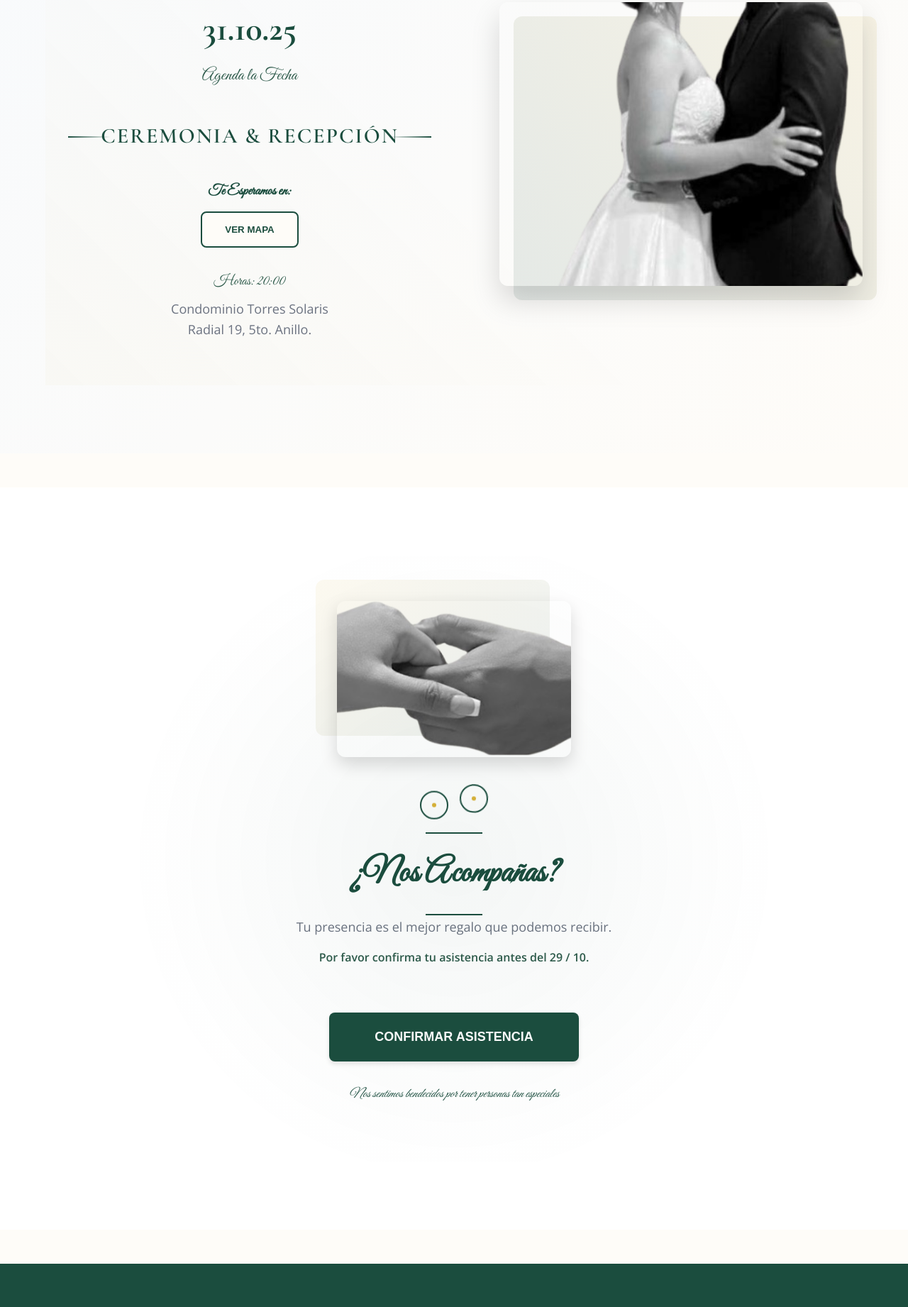
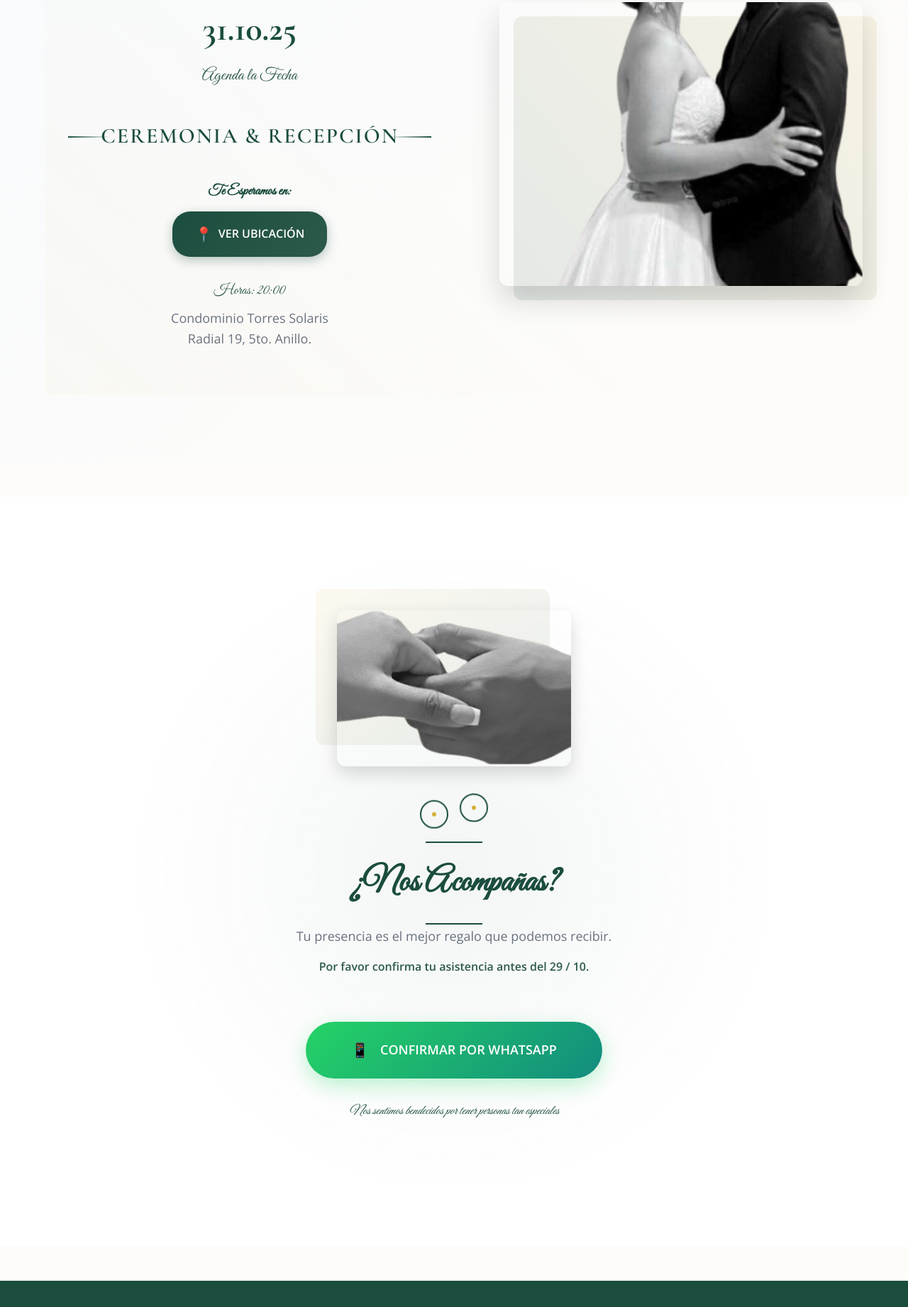
Before and after one commit to AxelMQ/daniel-gabriela_boda, a plain HTML site: page index.html in a window 1280 px wide. Shown: the part 1681-3523 px from the top of the page at 71% size. Drawn offline with nearby package versions, Linux system fonts and the light colour scheme.

Commit message:
Mejorar botón de confirmación con WhatsApp y botón de ubicación

```diff
--- a/css/components.css
+++ b/css/components.css
@@ -596,20 +596,27 @@
 }
 
 .info__map-btn {
-    background-color: var(--color-cream);
-    color: var(--color-primary);
-    border: 2px solid var(--color-primary);
+    background: linear-gradient(135deg, var(--color-primary), var(--color-secondary));
+    color: var(--color-white);
+    border: none;
     padding: var(--spacing-md) var(--spacing-xl);
-    border-radius: var(--border-radius-md);
+    border-radius: 25px;
     font-weight: 600;
     cursor: pointer;
     transition: all var(--transition-normal);
+    text-decoration: none;
+    display: inline-flex;
+    align-items: center;
+    gap: var(--spacing-sm);
+    box-shadow: 0 5px 15px rgba(27, 77, 62, 0.3);
 }
 
 .info__map-btn:hover {
-    background-color: var(--color-primary);
-    color: var(--color-white);
+    background: linear-gradient(135deg, var(--color-secondary), var(--color-primary));
+    transform: translateY(-2px);
+    box-shadow: 0 8px 25px rgba(27, 77, 62, 0.4);
 }
+
 
 .info__time {
     font-family: var(--font-script);
@@ -879,23 +886,61 @@
 }
 
 .rsvp__btn {
-    background-color: var(--color-primary);
+    background: linear-gradient(135deg, #25D366, #128C7E);
     color: var(--color-white);
     border: none;
     padding: var(--spacing-lg) var(--spacing-3xl);
     font-size: var(--font-size-lg);
     font-weight: 600;
-    border-radius: var(--border-radius-md);
+    border-radius: 50px;
     cursor: pointer;
     transition: all var(--transition-normal);
-    box-shadow: var(--shadow-md);
+    box-shadow: 0 10px 30px rgba(37, 211, 102, 0.3);
     margin-bottom: var(--spacing-xl);
+    text-decoration: none;
+    display: inline-flex;
+    align-items: center;
+    gap: var(--spacing-md);
+    position: relative;
+    overflow: hidden;
+}
+
+.rsvp__btn::before {
+    content: '';
+    position: absolute;
+    top: 0;
+    left: -100%;
+    width: 100%;
+    height: 100%;
+    background: linear-gradient(90deg, transparent, rgba(255, 255, 255, 0.2), transparent);
+    transition: left 0.5s;
+}
+
+.rsvp__btn:hover::before {
+    left: 100%;
 }
 
 .rsvp__btn:hover {
-    background-color: var(--color-secondary);
-    transform: translateY(-2px);
-    box-shadow: var(--shadow-lg);
+    background: linear-gradient(135deg, #128C7E, #25D366);
+    transform: translateY(-3px);
+    box-shadow: 0 15px 40px rgba(37, 211, 102, 0.4);
+}
+
+.btn-icon {
+    font-size: 20px;
+    animation: bounce 2s ease-in-out infinite;
+}
+
+@keyframes bounce {
+    0%, 20%, 50%, 80%, 100% {
+        transform: translateY(0);
+    }
+    40% {
+        transform: translateY(-3px);
+    }
+    60% {
+        transform: translateY(-2px);
+    }
 }
 
 .rsvp__blessing {
--- a/index.html
+++ b/index.html
@@ -100,7 +100,11 @@
                     <div class="event__info">
                         <div class="info__item">
                             <h4 class="info__title">Te Esperamos en:</h4>
-                            <button class="info__map-btn">VER MAPA</button>
+                            <a href="https://maps.google.com/?q=Condominio+Torres+Solaris+Radial+19+5to+Anillo+Santa+Cruz+Bolivia"
+                               target="_blank" class="info__map-btn">
+                                <span class="btn-icon">📍</span>
+                                VER UBICACIÓN
+                            </a>
                         </div>
 
                         <div class="info__item">
@@ -137,7 +141,11 @@
                     <p class="rsvp__deadline">Por favor confirma tu asistencia antes del 29 / 10.</p>
                 </div>
 
-                <button class="rsvp__btn" id="confirmBtn">CONFIRMAR ASISTENCIA</button>
+                <a href="https://wa.me/591XXXXXXXXX?text=¡Hola! Confirmo mi asistencia a la boda de Daniel y Gabriela el 31 de octubre. Mi nombre es: [TU NOMBRE] y asistiré con [NÚMERO] de personas."
+                   target="_blank" class="rsvp__btn" id="confirmBtn">
+                    <span class="btn-icon">📱</span>
+                    CONFIRMAR POR WHATSAPP
+                </a>
 
                 <p class="rsvp__blessing">Nos sentimos bendecidos por tener personas tan especiales</p>
             </div>
```
